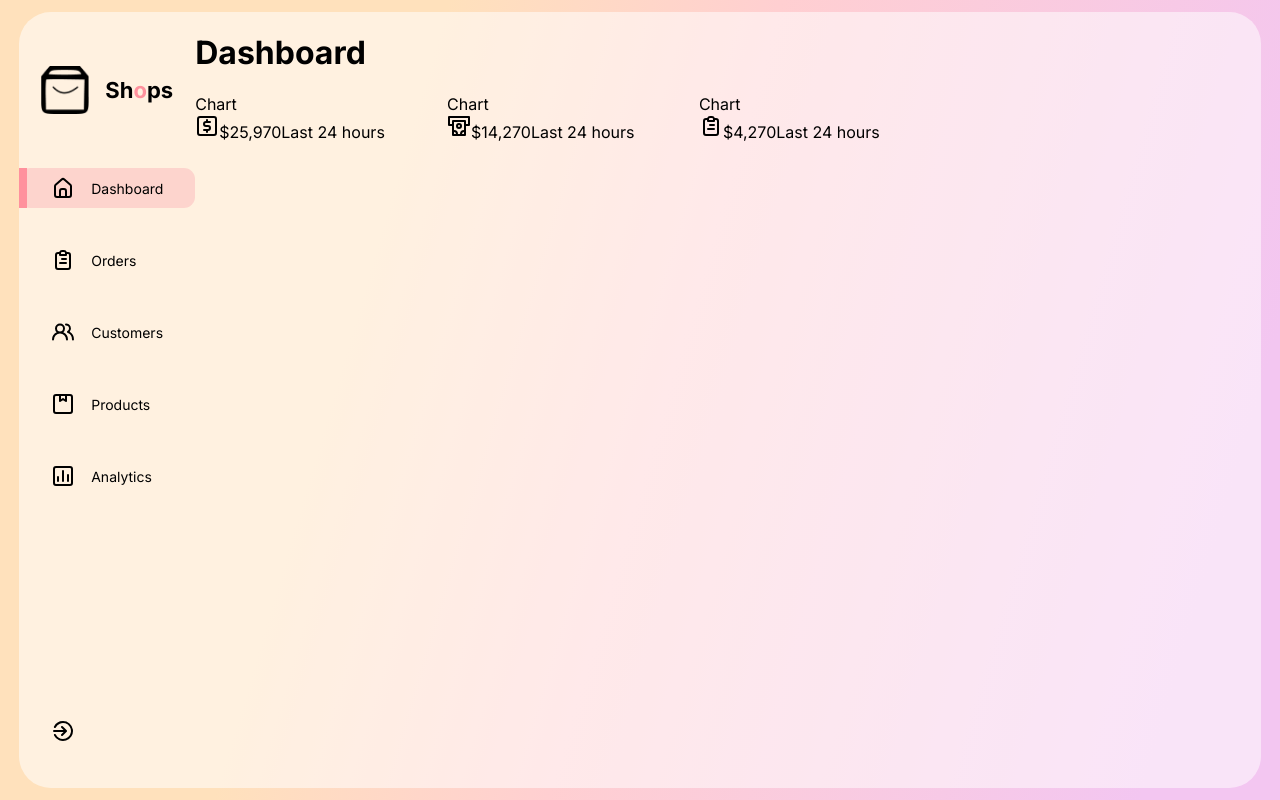
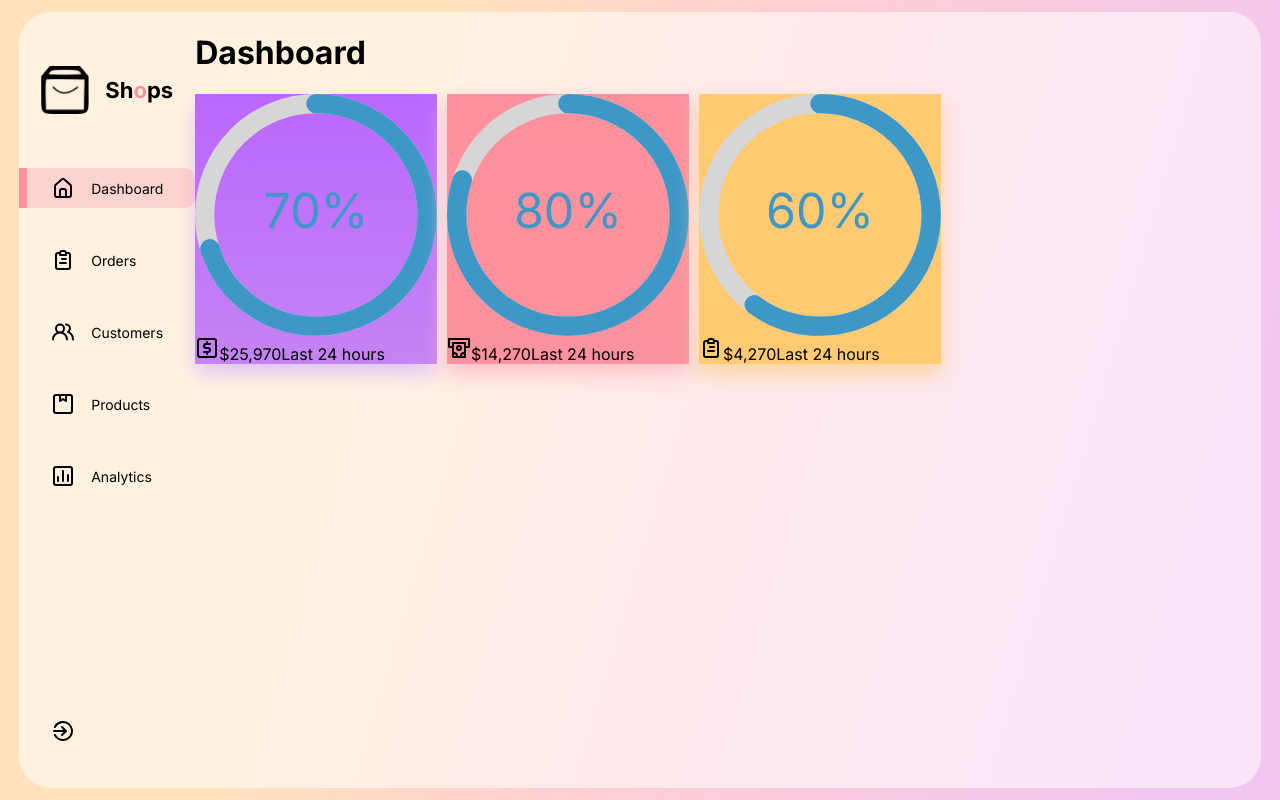
Before and after one commit to yuragms/react-responsive-admin-panel, a React (Create React App) app: page / in a window 1280 px wide. Built offline with nearby package versions, Linux system fonts and the light colour scheme.

Commit message:
circularbar

```diff
--- a/src/components/Card/Card.jsx
+++ b/src/components/Card/Card.jsx
@@ -1,4 +1,6 @@
 import { AnimateSharedLayout } from "framer-motion";
+import { CircularProgressbar } from "react-circular-progressbar";
+import "react-circular-progressbar/dist/styles.css";
 import React, { useState } from "react";
 
 function Card(props) {
@@ -15,8 +17,19 @@ function Card(props) {
 function CompactCard({ param }) {
   const Png = param.png;
   return (
-    <div className="CompactCard">
-      <div className="radialBar">Chart</div>
+    <div
+      className="CompactCard"
+      style={{
+        background: param.color.background,
+        boxShadow: param.color.boxShadow,
+      }}
+    >
+      <div className="radialBar">
+        <CircularProgressbar
+          value={param.barValue}
+          text={`${param.barValue}%`}
+        />
+      </div>
       <div className="detail">
         <Png />
         <span>${param.value}</span>
```
